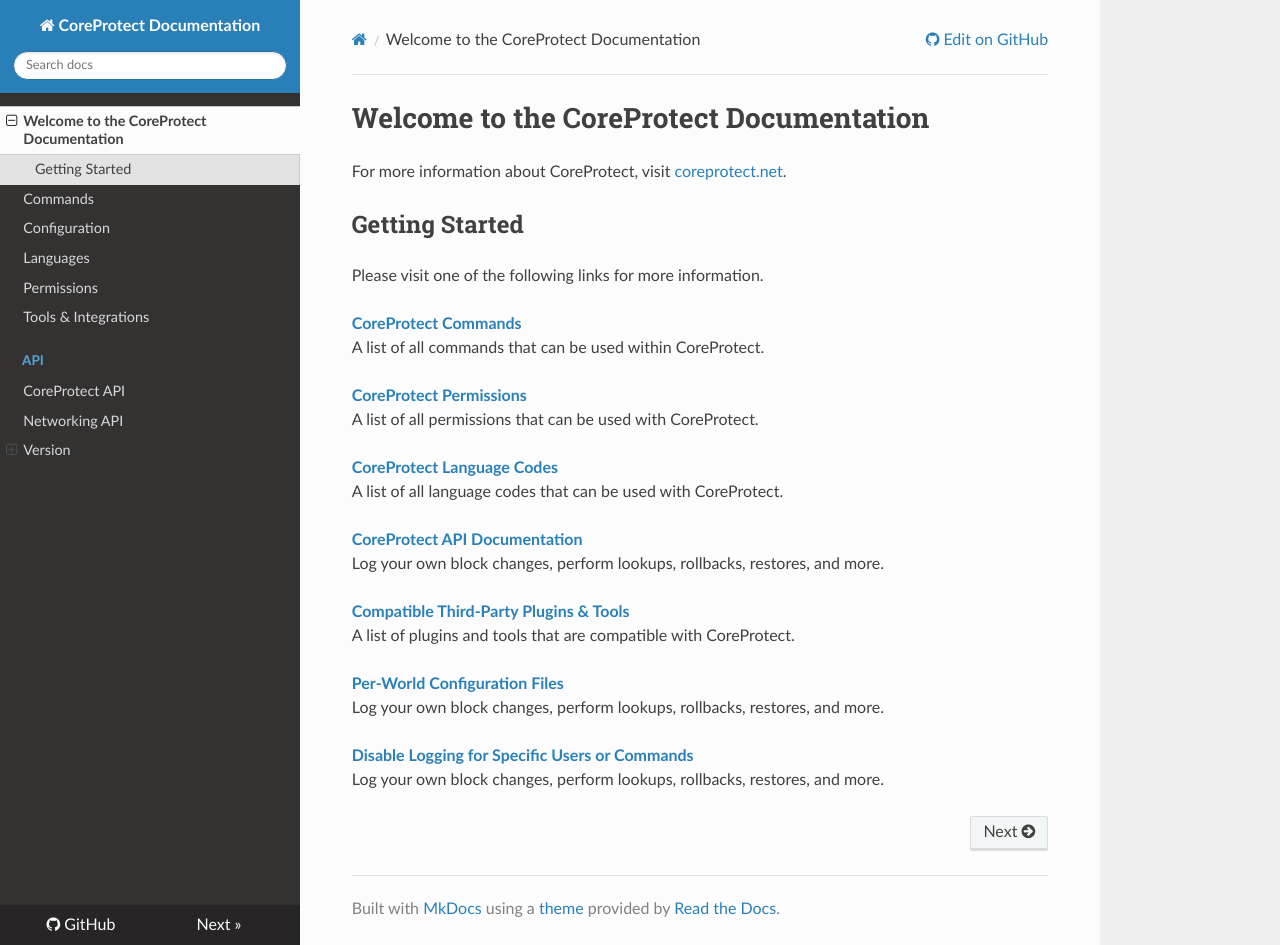
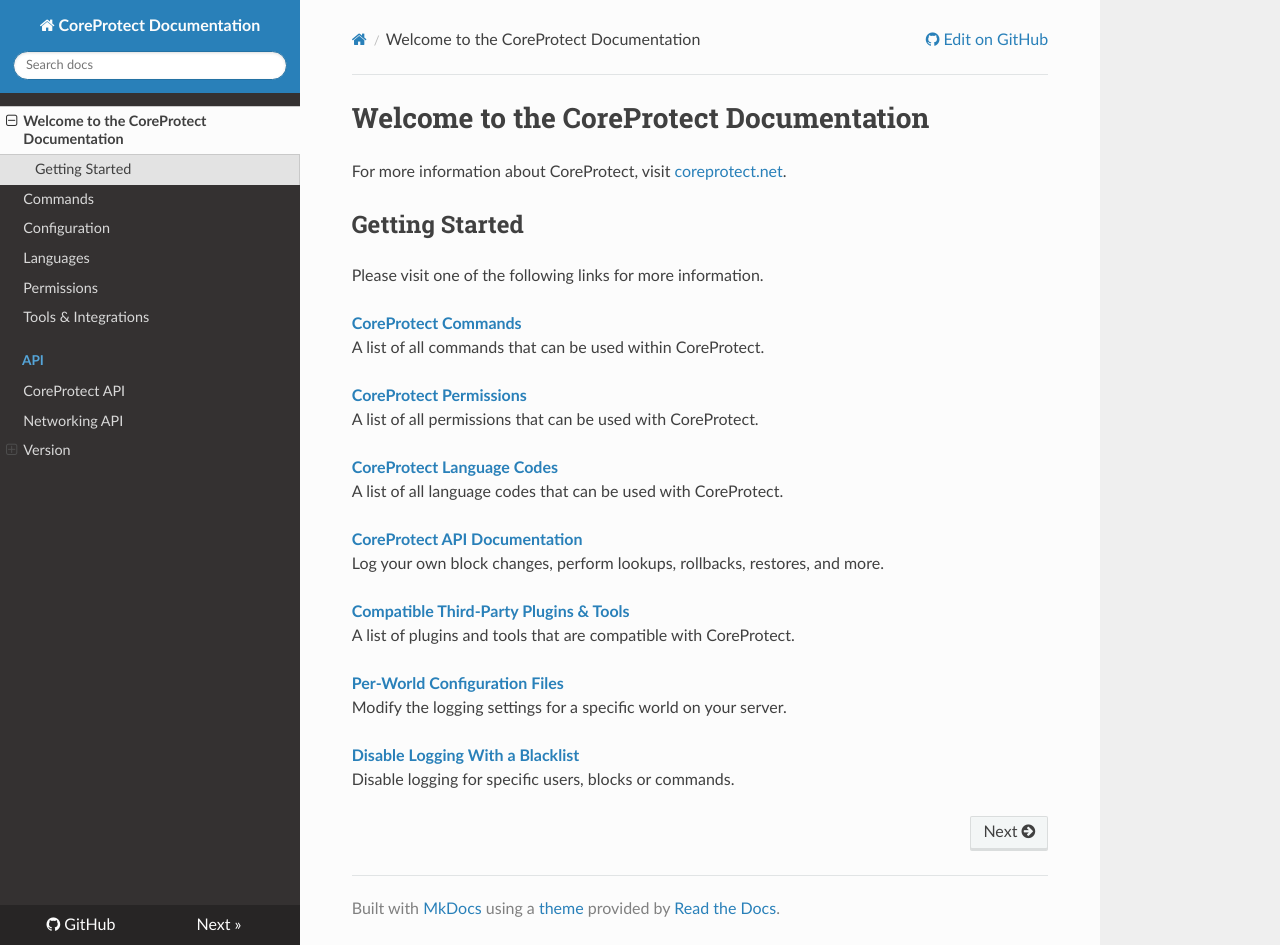
Before and after one commit to PlayPro/CoreProtect, an MkDocs documentation site: the page built from docs/index.md, in a window 1280 px wide and 945 px high. Built offline with MkDocs 1.6.1, drawn with Linux system fonts in a browser that asks for light colours; nearby versions of some CDN libraries.

```diff
--- a/docs/index.md
+++ b/docs/index.md
@@ -22,7 +22,7 @@ Log your own block changes, perform lookups, rollbacks, restores, and more.
 A list of plugins and tools that are compatible with CoreProtect.
 
 [**Per-World Configuration Files**](/config/#per-world-configuration)
-Log your own block changes, perform lookups, rollbacks, restores, and more.
+Modify the logging settings for a specific world on your server.
 
-[**Disable Logging for Specific Users or Commands**](/config/#disabling-logging)
-Log your own block changes, perform lookups, rollbacks, restores, and more.
+[**Disable Logging With a Blacklist**](/config/#disabling-logging)
+Disable logging for specific users, blocks or commands.
```
Also changed, not shown: docs/config.md (+1 -1 lines).
